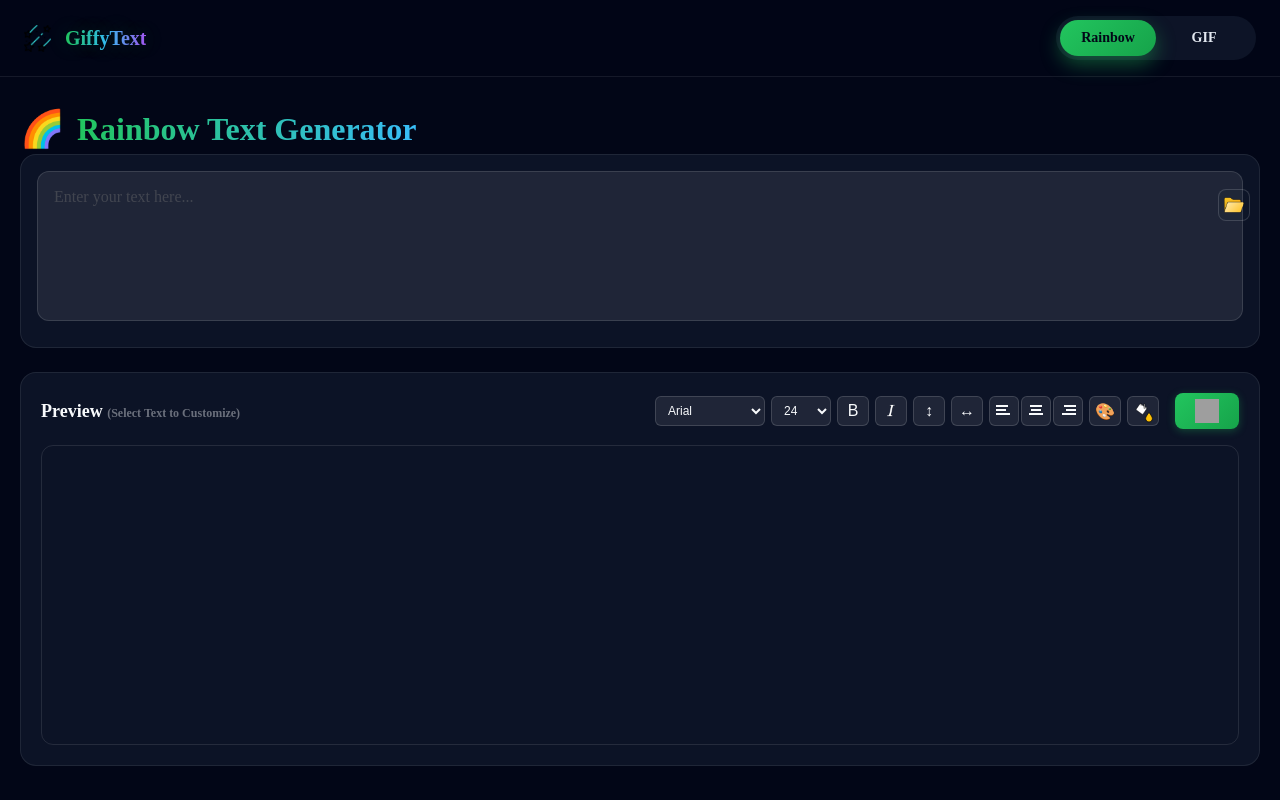
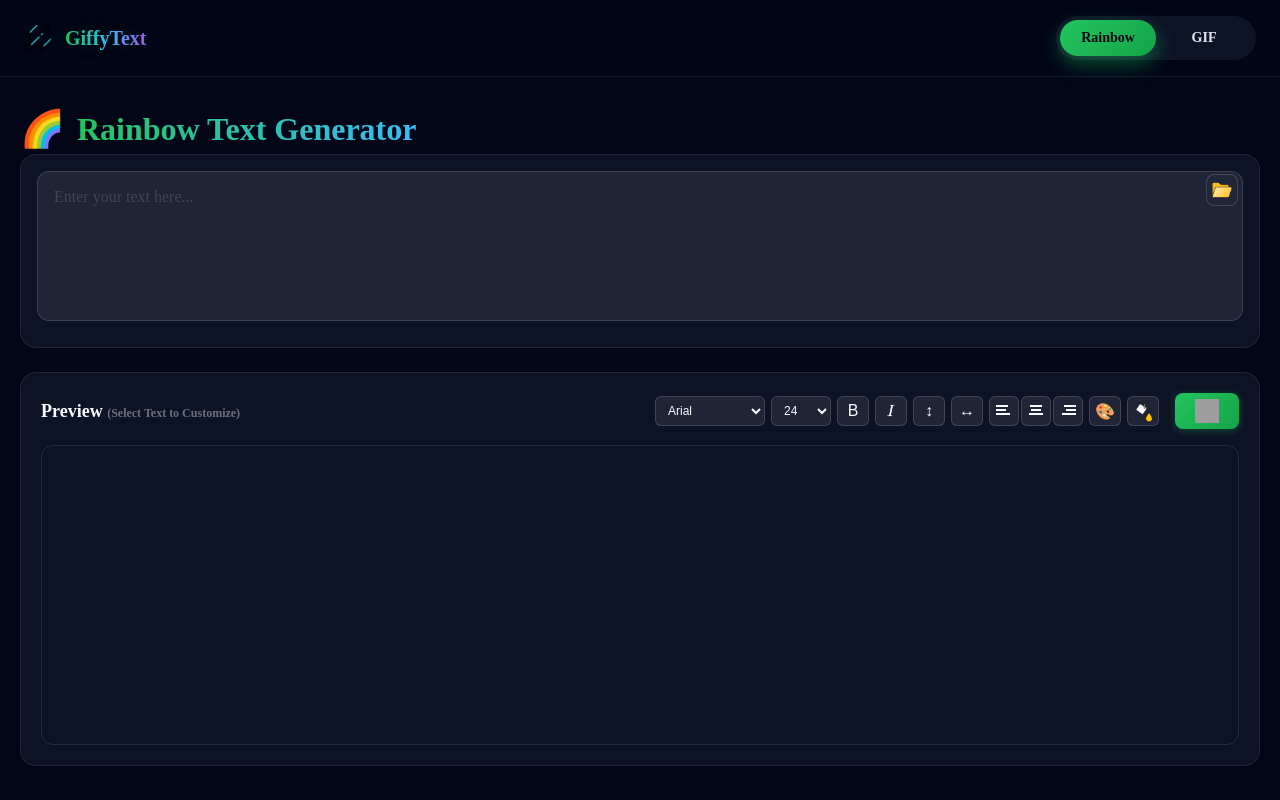
Before and after one commit to faiz-ak/Giffy, a React (Vite) app: page /rainbow in a window 1280 px wide. Built offline with nearby package versions, Linux system fonts and the light colour scheme; grey boxes are pictures that could not be loaded; a web font is replaced by a local one.

Commit message:
Update Rainbow.css

```diff
--- a/src/Rainbow.css
+++ b/src/Rainbow.css
@@ -83,8 +83,8 @@
 
 .header-upload-btn {
   position: absolute;
-  right: 10px;
-  top: 151%;
+  right: 22px;
+  top: 129%;
   transform: translateY(0%);
   width: 32px;
   height: 32px;
```
